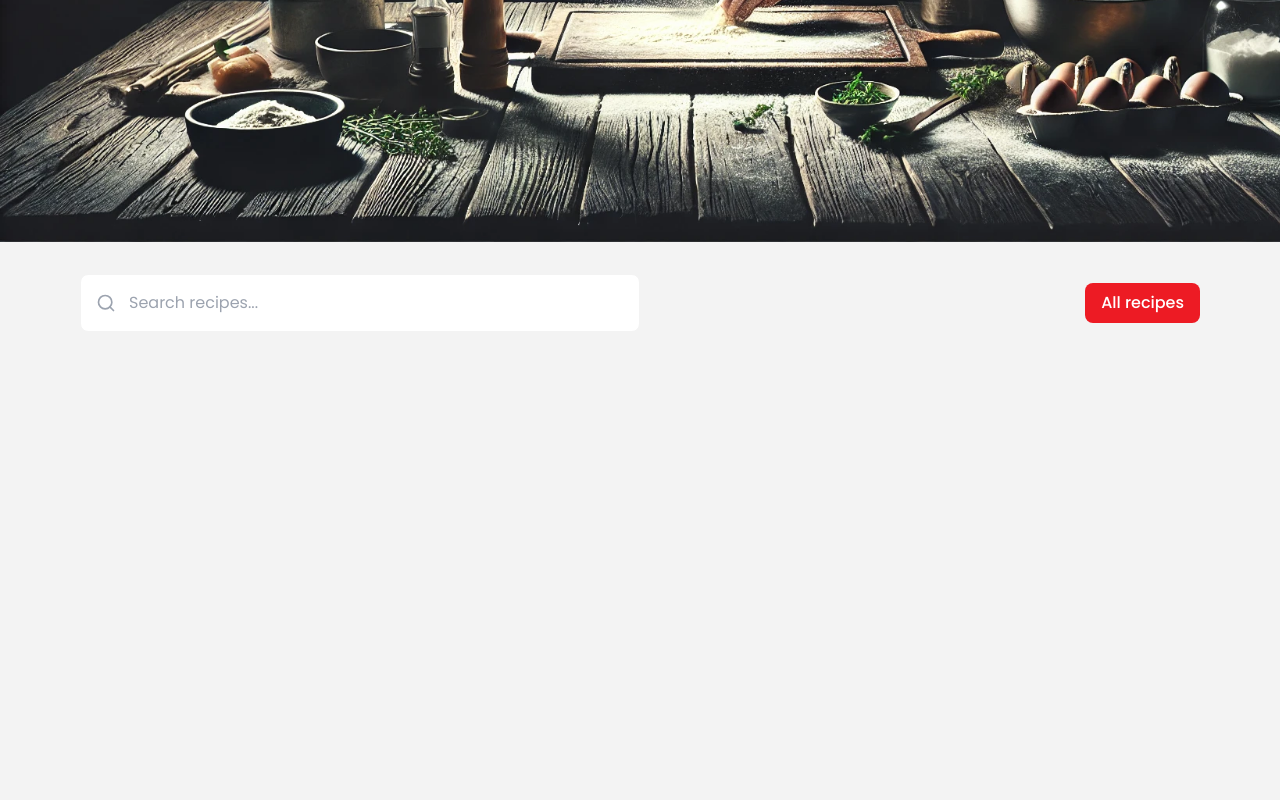
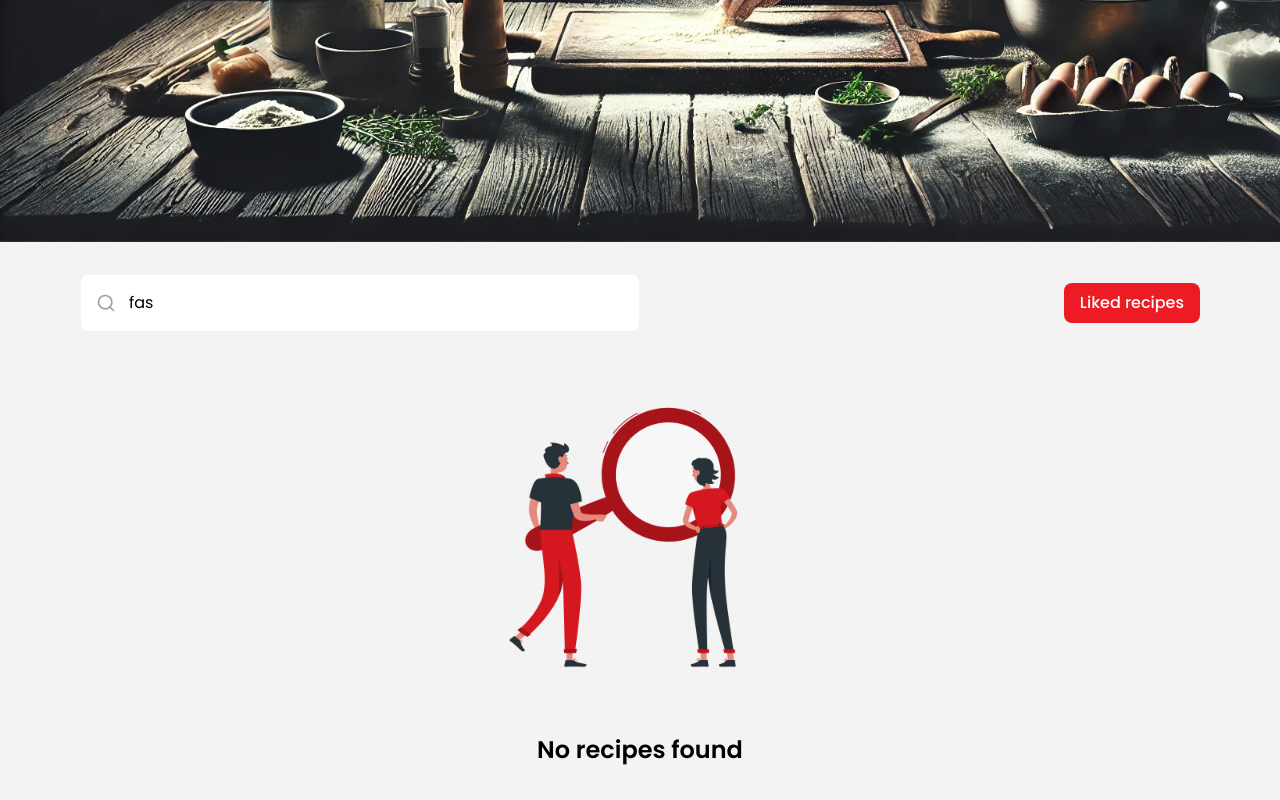
Before and after one commit to maundu55/Recipe, a React (Vite) app: page / in a window 1280 px wide. Shown: the part 558-1358 px from the top of the page. Before the commit the page ends 922 px from the top, so only its background shows below. Built offline with nearby package versions, Linux system fonts and the light colour scheme.

Commit message:
add filter functionality

```diff
--- a/src/components/Recipe.jsx
+++ b/src/components/Recipe.jsx
@@ -1,9 +1,24 @@
 import React from 'react'
+import { Heart } from 'lucide-react'
+import { Link } from 'react-router-dom'
 
 const Recipe = ({recipe}) => {
   return (
-    <div >
-
+    <div className='relative mb-4 rounded-lg bg-white shadow-md'>
+        <button className='absolute left-4 top-4 z-20 flex size-[32px] cursor-pointer items-center justify-center rounded-full bg-primary-400 text-white'>
+            <Heart />
+        </button>
+        <Link to={`/recipe/${recipe.id}`}>
+        <img src={recipe.image} alt={recipe.title}  className='h-48 w-full rounded-t-lg object-cover'/>
+        <div className='p-4'>
+            <h2 className='text-400 font-600'>{recipe.title}</h2>
+            <div className='flex mt-2 items-center text-sm text-gray-600'>
+            <span>{recipe.time}</span>
+            <span>{recipe.difficulty}</span>
+            </div>
+            <p className='text-200 mt-2'>{recipe.description}</p>
+        </div>
+        </Link>
     </div>
   )
 }
--- a/src/sections/Recipes.jsx
+++ b/src/sections/Recipes.jsx
@@ -1,25 +1,54 @@
-import React from 'react'
+import React, { useState } from 'react'
 import {Search } from 'lucide-react'
 import {recipes } from '../data'
 import Recipe from '../components/Recipe'
+import NotFound from '../assets/not-found.png'
 
 const Recipes = () => {
+    const[searchTerm, setSearchTerm] = useState('fas');
+const handleChange =(e)=>{
+    setSearchTerm(e.target.value)
+    // console.log(e)
+}
+
+const filteredRecipes = recipes.filter(recipe => recipe.title.toLowerCase().includes(searchTerm.toLowerCase()))
+
   return (
    <section className='mx-auto max-w-6xl px-4 py-8'>
     <div className='md:flex md:justify-between md:w-full md:items-center'>
         <div className='relative mb-4 w-1/2 md:mb-0'>
-            <input type="text" placeholder='Search recipes...' className='w-full rounded-lg border border-gray-100 p-4 pl-12 focus:outline-none focus:ring-1 focus:ring-primary-400' />
+            <input
+            type="text"
+            value={searchTerm}
+            onChange={handleChange}
+            placeholder='Search recipes...'
+            className='w-full rounded-lg border border-gray-100 p-4 pl-12 focus:outline-none focus:ring-1 focus:ring-primary-400'
+            />
+
             <Search size={20} className='absolute left-4 top-1/2 -translate-y-1/2 transform text-gray-400' />
         </div>
         <div>
-            <button className="font-500 rounded-lg bg-primary-400 px-4 py-2 text-white">All recipes</button>
+            <button className="font-500 rounded-lg bg-primary-400 px-4 py-2 text-white">Liked recipes</button>
         </div>
     </div>
-    {
-        recipes.map(recipe =>(
+   <div>
+  {
+    filteredRecipes.length === 0? (
+        <div>
+            <img className='mx-auto size-[400px]' src={NotFound} alt="not found" />
+            <p className='text-500 font-600 text-center'>No recipes found</p>
+        </div>
+    ) : (
+        <div className='mt-8 md:grid md:grid-cols-2 md:gap-4 lg:grid-cols-3'>
+         {
+        filteredRecipes.map(recipe =>(
             <Recipe key={recipe.id} recipe={recipe} />
         ))
     }
+        </div>
+    )
+  }
+   </div>
    </section>
   )
 }
```
